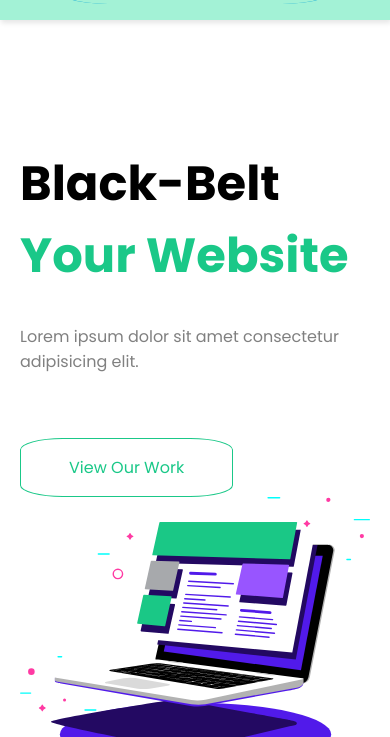
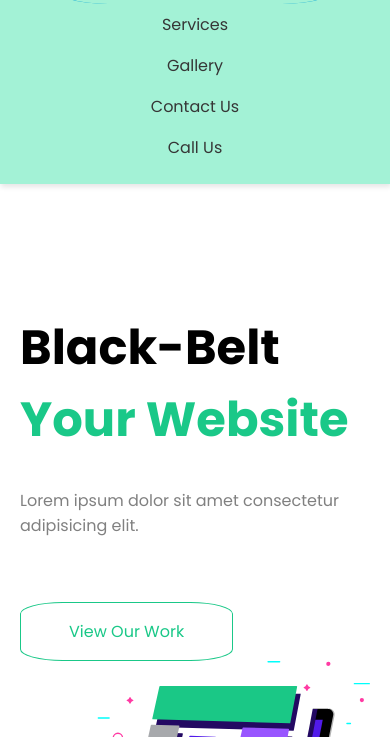
Before and after one commit to JordiBrEs/new-leaf-project, a website: page index.html in a window 390 px wide. Both pictures are taken after a click on the link 363 px from the left and 58 px from the top of the page. Shown: the part 107-844 px from the top of the page. Drawn offline with Linux system fonts and the light colour scheme.

Commit message:
Navbar is responsive and with javaScript working

```diff
--- a/js/script.js
+++ b/js/script.js
@@ -1,3 +1,7 @@
-const call = document.querySelector(".callus");
+const toggleButton = document.getElementsByClassName('toggle-btn')[0]
+const navbarLinks = document.getElementsByClassName('navbar-links')[0]
 
-console.log(call);
+
+toggleButton.addEventListener('click', () => {
+    navbarLinks.classList.toggle('active')
+})
--- a/my-sass/index.scss
+++ b/my-sass/index.scss
@@ -78,7 +78,7 @@ color: white;
     }
     .navbar {
         flex-direction: column;
-        justify-content: flex-start;
+        align-items: flex-start;
     }
     .navbar-links {
     display: none;
@@ -99,12 +99,13 @@ color: white;
         background-color: #54b3d6;
         color: white;
         box-shadow: 400px 0 0 0 #54b3d6;
-
         }
+    .navbar-links.active {
+        display: flex;
+    }
 
 }
 @media (max-width: 400px) {
-
     figure {
         width: 80%;
     }
```
Also changed, not shown: css/index.css.
